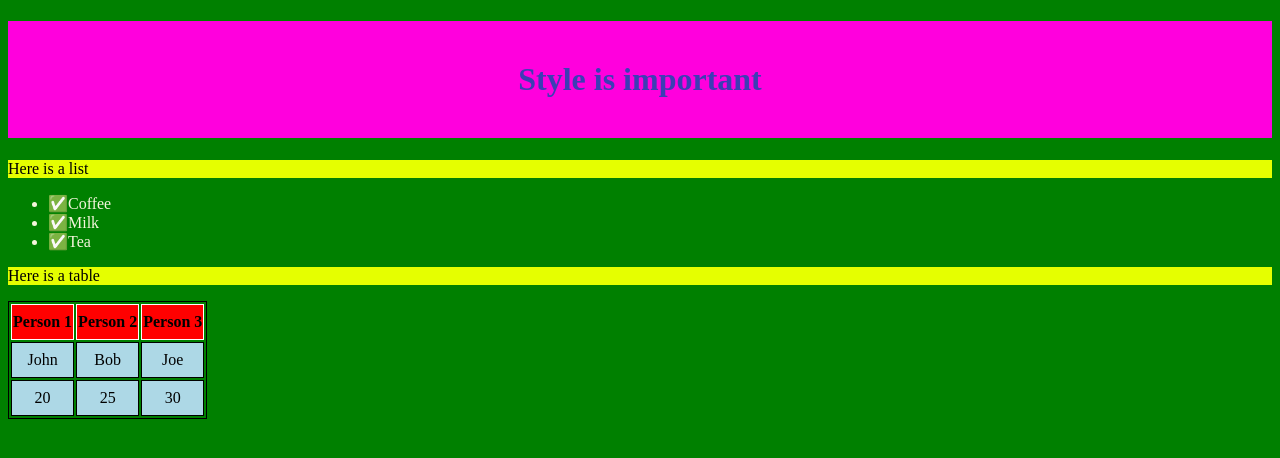
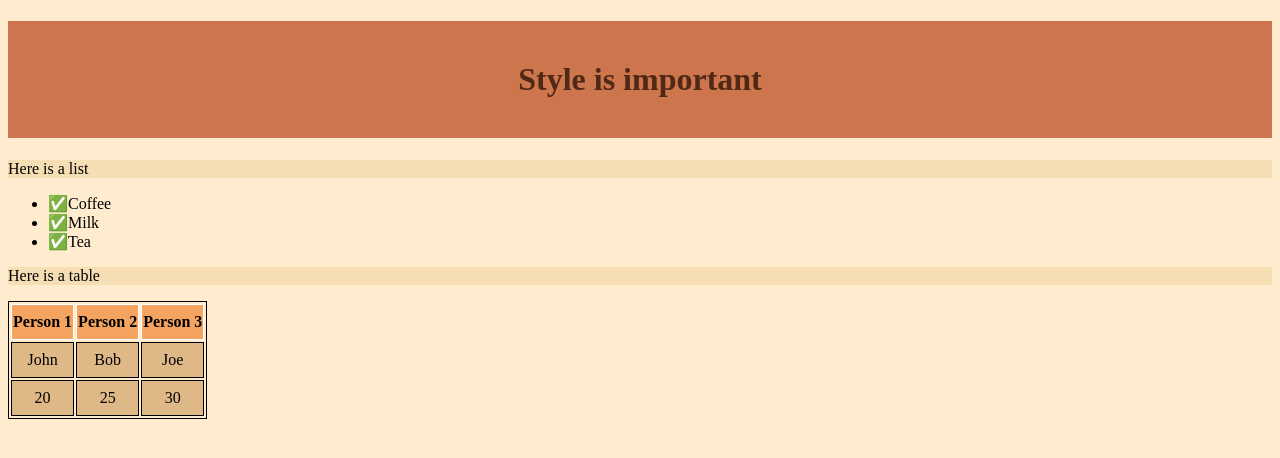
Before and after one commit to Johanna-liu16/ICS2O-Unit1-04-HTML, a plain HTML site: page index2.html in a window 1280 px wide. Drawn offline with Linux system fonts and the light colour scheme.

Commit message:
changed color

```diff
--- a/css/style.css
+++ b/css/style.css
@@ -4,16 +4,16 @@
 */
 
 body {
-  background-color: powderblue;
+  background-color: azure;
 }
 
 h1 {
-  background-color: rgb(255 165 0);
-  color: hsl(147deg 50% 47%);
+  background-color: rgb(179, 245, 236);
+  color: hsl(210, 69%, 20%);
   padding: 40px;
   text-align: center;
 }
 
 p {
-  background-color: #f0f;
+  background-color: #E0FFFF;
 }
--- a/css/style2.css
+++ b/css/style2.css
@@ -4,22 +4,22 @@
 */
 
 body {
-  background-color: green;
+  background-color: BlanchedAlmond;
 }
 
 h1 {
-  background-color: rgb(255 0 221);
-  color: hsl(239deg 50% 47%);
+  background-color: rgb(205, 117, 76);
+  color: hsl(20, 57%, 20%);
   padding: 40px;
   text-align: center;
 }
 
 p {
-  background-color: #e5ff00;
+  background-color: #F5DEB3;
 }
 
 ul {
-  color: beige;
+  color: black;
 }
 
 ul li::before {
@@ -32,14 +32,14 @@ table {
 
 th {
   height: 2rem;
-  background: red;
+  background: SandyBrown;
   border: 1px solid white;
   text-align: left;
 }
 
 td {
   height: 2rem;
-  background: lightblue;
+  background: BurlyWood;
   border: 1px solid black;
   text-align: center;
 }
```
